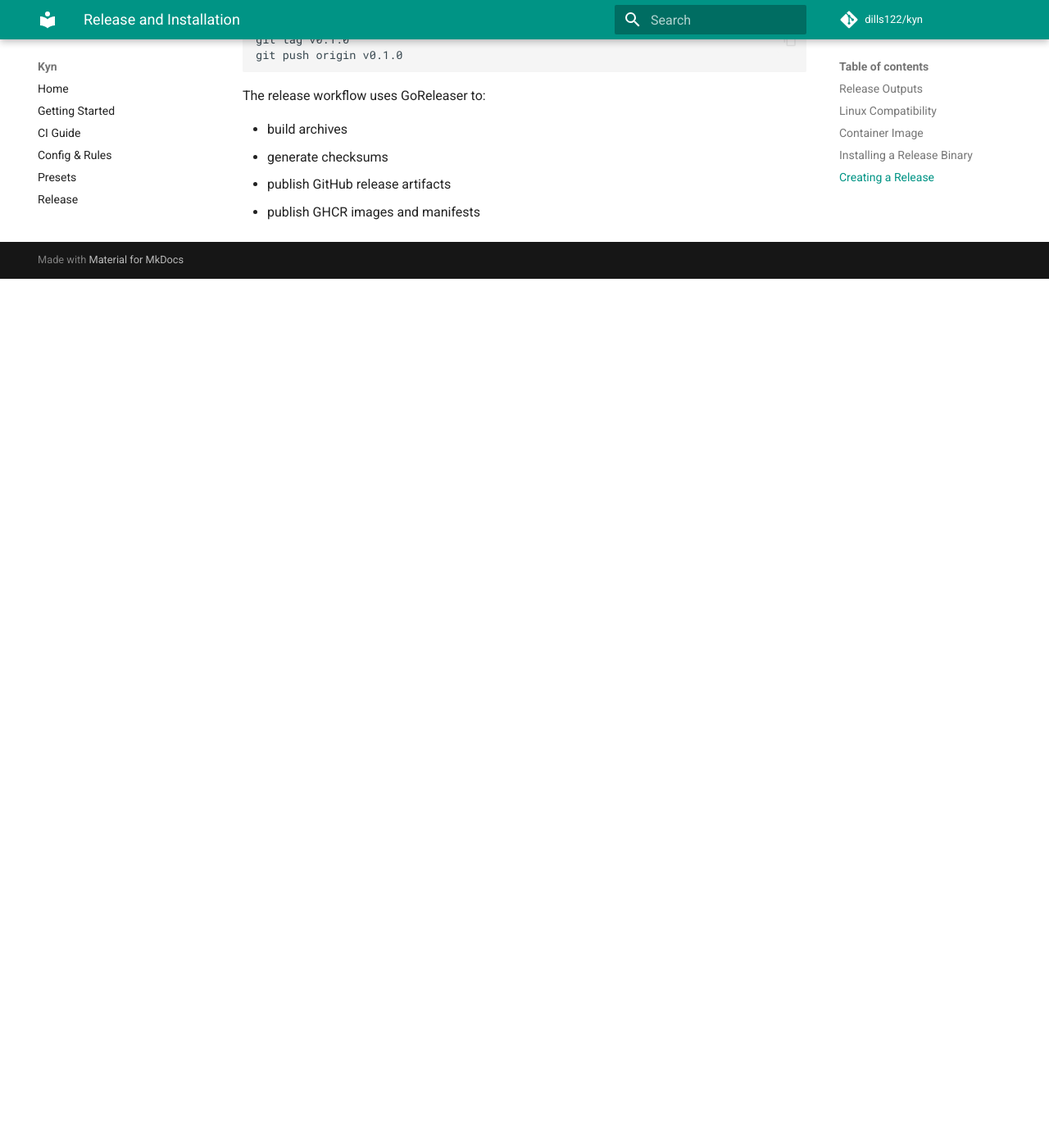
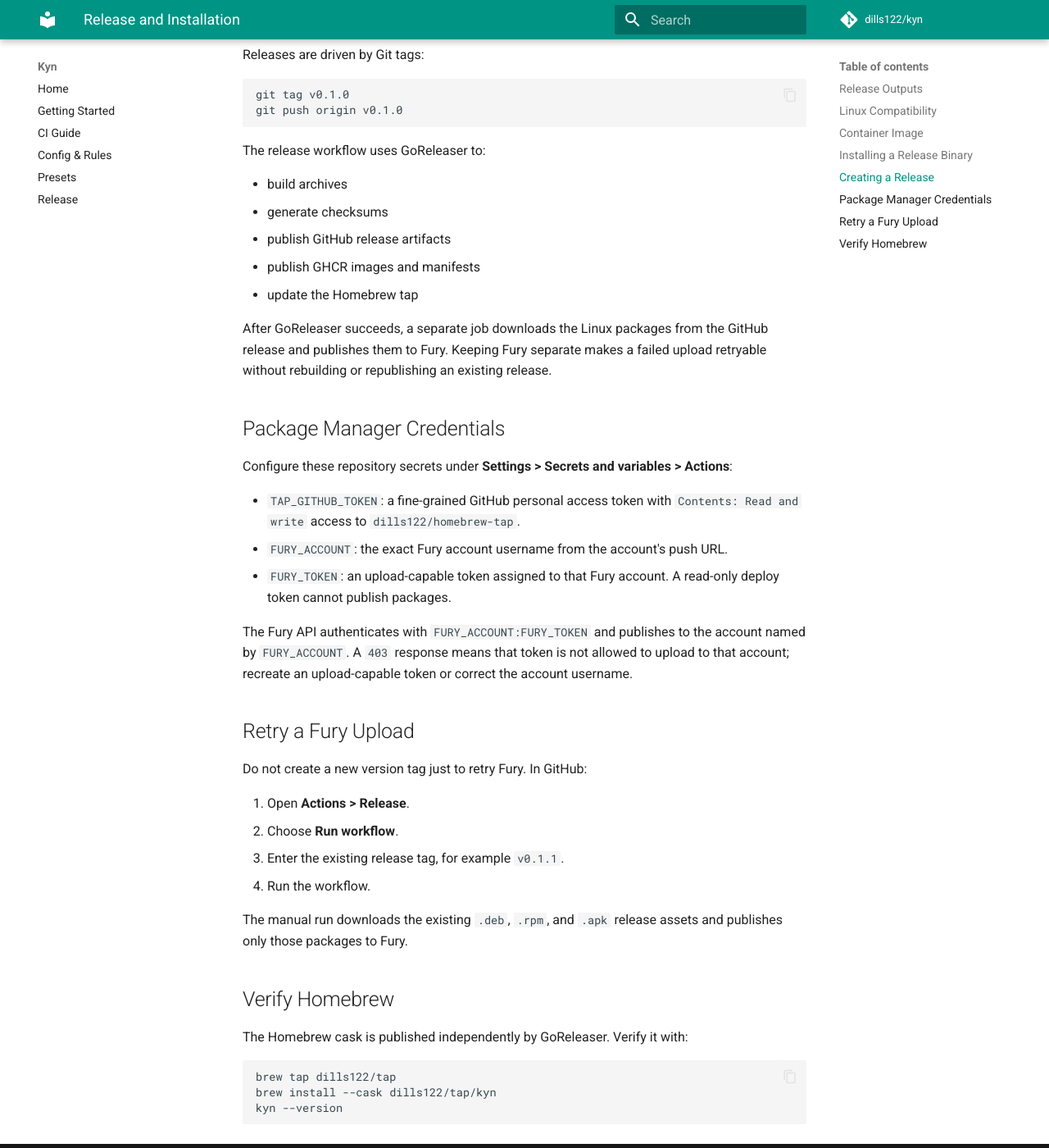
Before and after one commit to dills122/kyn, an MkDocs documentation site: the page built from docs/release.md, in a window 1280 px wide and 1400 px high, scrolled down 1480 px. Shown: the whole window at 82% size. Built offline with MkDocs 1.6.1 and Material for MkDocs 9.7.7, drawn with Linux system fonts in a browser that asks for light colours; comment, search, counter and statistics services are not loaded; before the commit the page ends 1820 px from its top, so only the background shows below that; some of the changed text lies outside the part shown.

Commit message:
Fix Fury publishing and document release installs (#11)
* fix(release): make Fury publishing retryable

* docs: document release installation channels

````diff
--- a/docs/release.md
+++ b/docs/release.md
@@ -9,6 +9,8 @@
 - GitHub release archives for Linux, macOS, and Windows
 - `checksums.txt` with SHA256 sums
 - GHCR container images
+- a Homebrew cask in `dills122/homebrew-tap`
+- `.deb`, `.rpm`, and `.apk` packages to the configured Fury account
 
 ## Linux Compatibility
 
@@ -69,3 +71,46 @@
 - generate checksums
 - publish GitHub release artifacts
 - publish GHCR images and manifests
+- update the Homebrew tap
+
+After GoReleaser succeeds, a separate job downloads the Linux packages from the
+GitHub release and publishes them to Fury. Keeping Fury separate makes a failed
+upload retryable without rebuilding or republishing an existing release.
+
+## Package Manager Credentials
+
+Configure these repository secrets under **Settings > Secrets and variables >
+Actions**:
+
+- `TAP_GITHUB_TOKEN`: a fine-grained GitHub personal access token with
+  `Contents: Read and write` access to `dills122/homebrew-tap`.
+- `FURY_ACCOUNT`: the exact Fury account username from the account's push URL.
+- `FURY_TOKEN`: an upload-capable token assigned to that Fury account. A
+  read-only deploy token cannot publish packages.
+
+The Fury API authenticates with `FURY_ACCOUNT:FURY_TOKEN` and publishes to the
+account named by `FURY_ACCOUNT`. A `403` response means that token is not allowed
+to upload to that account; recreate an upload-capable token or correct the
+account username.
+
+## Retry a Fury Upload
+
+Do not create a new version tag just to retry Fury. In GitHub:
+
+1. Open **Actions > Release**.
+2. Choose **Run workflow**.
+3. Enter the existing release tag, for example `v0.1.1`.
+4. Run the workflow.
+
+The manual run downloads the existing `.deb`, `.rpm`, and `.apk` release assets
+and publishes only those packages to Fury.
+
+## Verify Homebrew
+
+The Homebrew cask is published independently by GoReleaser. Verify it with:
+
+```bash
+brew tap dills122/tap
+brew install --cask dills122/tap/kyn
+kyn --version
+```
````
Also changed, not shown: README.md (+82 -22 lines), 1 other file.
